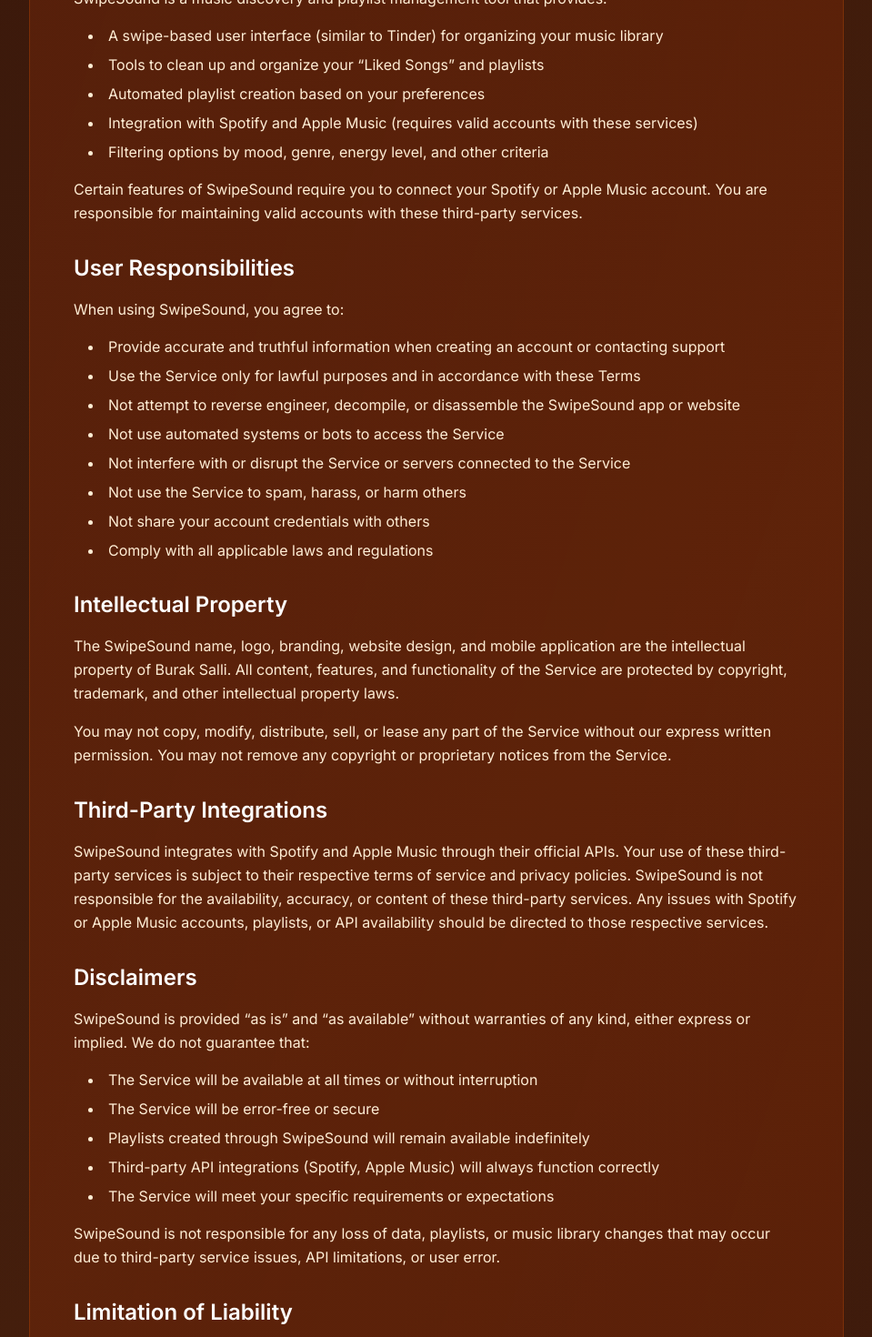
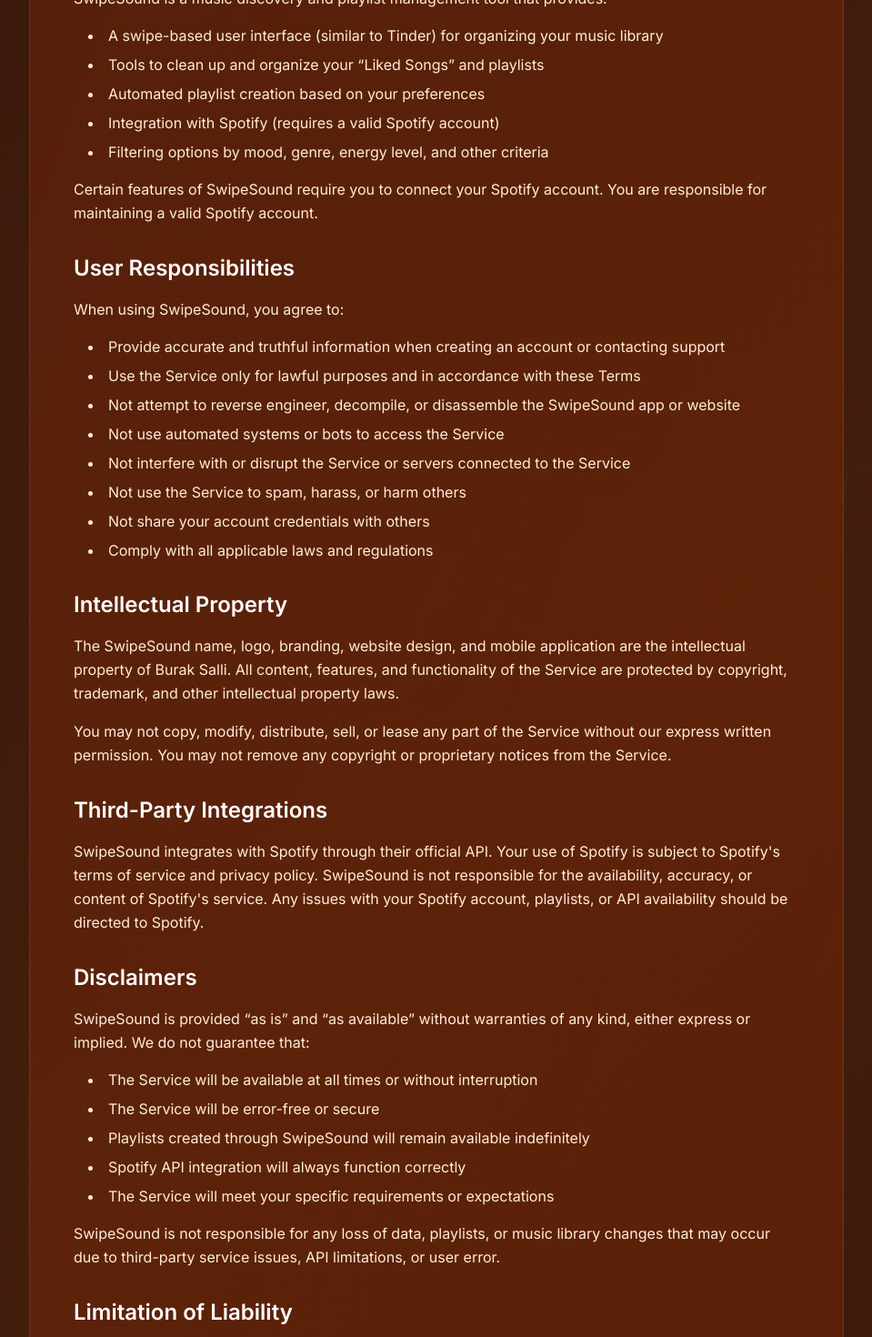
Before and after one commit to buraksalli007/SwipeSound-MainSite, a Next.js app: page /terms-of-use in a window 1280 px wide. Shown: the part 740-2210 px from the top of the page at 91% size, without its empty margins (160-1119 px from the left). Built offline with nearby package versions, Linux system fonts and the light colour scheme.

Commit message:
Remove all Apple Music references, focus only on Spotify

```diff
--- a/app/privacy-policy/page.tsx
+++ b/app/privacy-policy/page.tsx
@@ -57,9 +57,9 @@
                   operating system version) to ensure compatibility and optimize performance.
                 </li>
                 <li>
-                  <strong className="text-white">Music Service Data:</strong> When you connect your Spotify or Apple Music account,
-                  we access your liked songs and playlist metadata through official APIs. We do not store your music service credentials
-                  or passwords—authentication is handled securely by Spotify and Apple Music.
+                  <strong className="text-white">Music Service Data:</strong> When you connect your Spotify account,
+                  we access your liked songs and playlist metadata through Spotify&apos;s official API. We do not store your Spotify credentials
+                  or passwords—authentication is handled securely by Spotify.
                 </li>
               </ul>
               <p className="text-orange-100 leading-relaxed mt-4">
@@ -172,9 +172,8 @@
                 Third-Party Services
               </h2>
               <p className="text-orange-100 leading-relaxed">
-                SwipeSound integrates with Spotify and Apple Music through their official APIs. Your use of these services
-                is subject to their respective privacy policies. We encourage you to review Spotify&apos;s and Apple Music&apos;s
-                privacy policies to understand how they handle your data.
+                SwipeSound integrates with Spotify through their official API. Your use of Spotify is subject to Spotify&apos;s
+                privacy policy. We encourage you to review Spotify&apos;s privacy policy to understand how they handle your data.
               </p>
             </section>
 
--- a/app/terms-of-use/page.tsx
+++ b/app/terms-of-use/page.tsx
@@ -59,12 +59,12 @@
                 <li>A swipe-based user interface (similar to Tinder) for organizing your music library</li>
                 <li>Tools to clean up and organize your &ldquo;Liked Songs&rdquo; and playlists</li>
                 <li>Automated playlist creation based on your preferences</li>
-                <li>Integration with Spotify and Apple Music (requires valid accounts with these services)</li>
+                <li>Integration with Spotify (requires a valid Spotify account)</li>
                 <li>Filtering options by mood, genre, energy level, and other criteria</li>
               </ul>
               <p className="text-orange-100 leading-relaxed mt-4">
-                Certain features of SwipeSound require you to connect your Spotify or Apple Music account. You are responsible
-                for maintaining valid accounts with these third-party services.
+                Certain features of SwipeSound require you to connect your Spotify account. You are responsible
+                for maintaining a valid Spotify account.
               </p>
             </section>
 
@@ -110,10 +110,9 @@
                 Third-Party Integrations
               </h2>
               <p className="text-orange-100 leading-relaxed">
-                SwipeSound integrates with Spotify and Apple Music through their official APIs. Your use of these third-party
-                services is subject to their respective terms of service and privacy policies. SwipeSound is not responsible for
-                the availability, accuracy, or content of these third-party services. Any issues with Spotify or Apple Music
-                accounts, playlists, or API availability should be directed to those respective services.
+                SwipeSound integrates with Spotify through their official API. Your use of Spotify is subject to Spotify&apos;s
+                terms of service and privacy policy. SwipeSound is not responsible for the availability, accuracy, or content of
+                Spotify&apos;s service. Any issues with your Spotify account, playlists, or API availability should be directed to Spotify.
               </p>
             </section>
 
@@ -130,7 +129,7 @@
                 <li>The Service will be available at all times or without interruption</li>
                 <li>The Service will be error-free or secure</li>
                 <li>Playlists created through SwipeSound will remain available indefinitely</li>
-                <li>Third-party API integrations (Spotify, Apple Music) will always function correctly</li>
+                <li>Spotify API integration will always function correctly</li>
                 <li>The Service will meet your specific requirements or expectations</li>
               </ul>
               <p className="text-orange-100 leading-relaxed mt-4">
--- a/components/HowItWorks.tsx
+++ b/components/HowItWorks.tsx
@@ -3,7 +3,7 @@
     {
       title: "Connect your music account",
       description:
-        "SwipeSound only uses necessary data: liked songs, playlist names, and basic metadata. No access to passwords or payment info. Works with Spotify and Apple Music accounts.",
+        "SwipeSound only uses necessary data: liked songs, playlist names, and basic metadata. No access to passwords or payment info. Works with your Spotify account.",
       icon: "🔗",
     },
     {
--- a/components/Launch.tsx
+++ b/components/Launch.tsx
@@ -159,8 +159,6 @@
                   className="w-full px-4 py-3 rounded-lg bg-gray-800 border border-gray-600 text-white focus:outline-none focus:border-teal-500"
                 >
                   <option value="Spotify">Spotify</option>
-                  <option value="Apple Music">Apple Music</option>
-                  <option value="Both">Both</option>
                   <option value="Not sure">Not sure</option>
                 </select>
               </div>
--- a/components/WhatsNew.tsx
+++ b/components/WhatsNew.tsx
@@ -39,7 +39,7 @@
               Better Playlist Export
             </h3>
             <p className="text-orange-100 leading-relaxed text-sm">
-              Improved playlist creation and export to Spotify and Apple Music with better reliability and faster sync.
+              Improved playlist creation and export to Spotify with better reliability and faster sync.
             </p>
           </div>
 
--- a/lib/constants.ts
+++ b/lib/constants.ts
@@ -77,7 +77,7 @@
   {
     question: "How does SwipeSound connect to my music?",
     answer:
-      "SwipeSound uses official APIs from Spotify and Apple Music. You'll authenticate through your music provider's secure OAuth flow—we never see or store your password. We only access your liked songs and playlist metadata to help you organize them.",
+      "SwipeSound uses Spotify's official API. You'll authenticate through Spotify's secure OAuth flow—we never see or store your password. We only access your liked songs and playlist metadata to help you organize them.",
   },
   {
     question: "Does SwipeSound change my existing playlists?",
@@ -87,7 +87,7 @@
   {
     question: "Which platforms are supported?",
     answer:
-      "We're launching with Spotify support first, followed by Apple Music. Additional platforms may be added based on user demand and API availability. Join the waitlist to stay updated on platform support.",
+      "SwipeSound currently supports Spotify. Additional platforms may be added based on user demand and API availability. Join the waitlist to stay updated on platform support.",
   },
   {
     question: "Is there a free version?",
```
